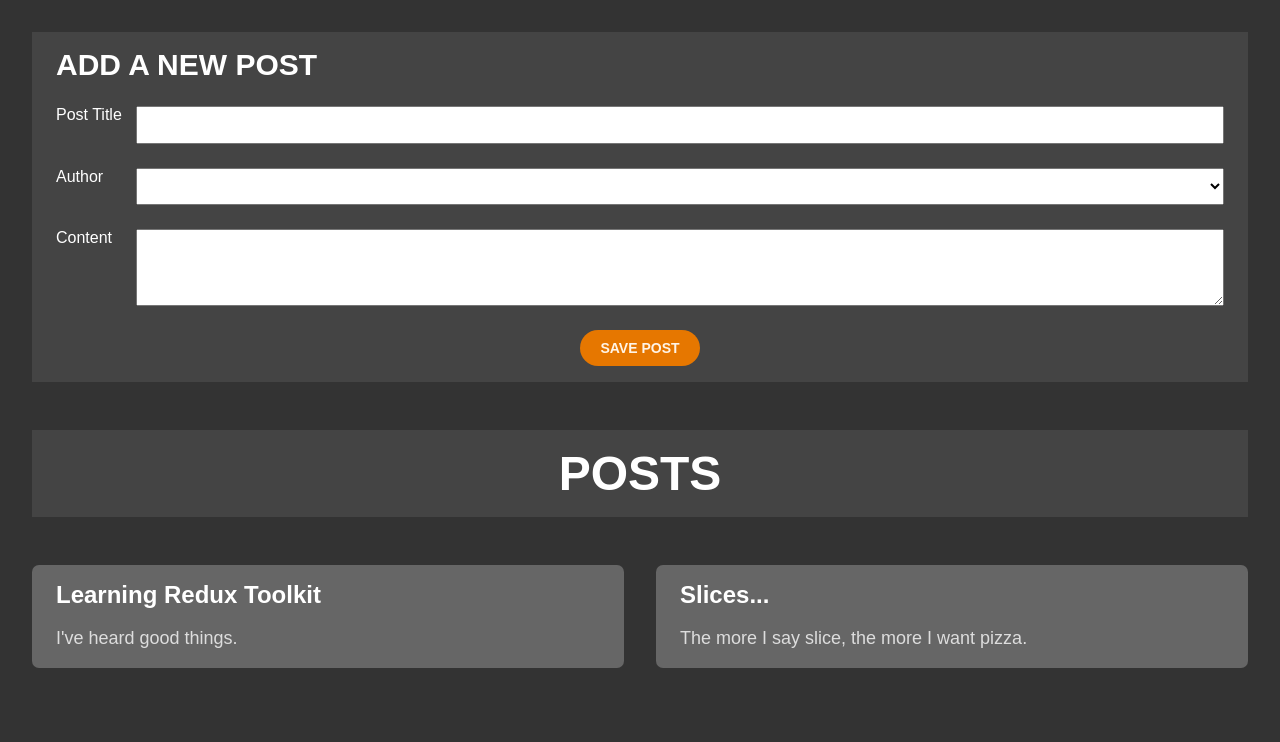
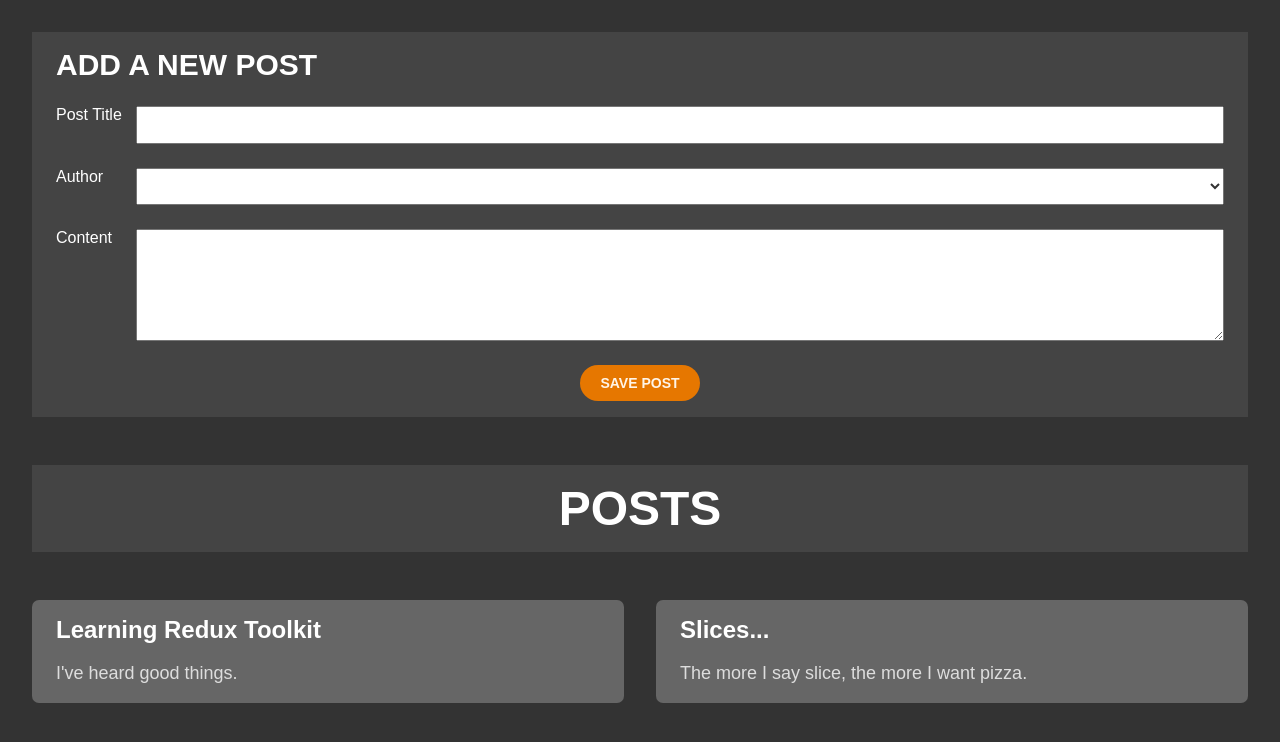
Before and after one commit to luixmed/personal-react-projects, a React (Vite) app in the folder 01-blog/: page / in a window 1280 px wide. Shown: the top 742 px of the page. Built offline with nearby package versions, Linux system fonts and the light colour scheme.

Commit message:
style: Add styling for the form textarea

```diff
--- a/01-blog/src/features/posts/AddPostFormStyles.js
+++ b/01-blog/src/features/posts/AddPostFormStyles.js
@@ -27,11 +27,19 @@ export const AddPostFormStyled = styled.section`
 
   input,
   select {
-    color: inherit
+    color: #333;
     font-family: inherit;
     font-size: 1.6rem;
 
     padding: 0.8rem;
+  }
+
+  textarea {
+    color: #444;
+    font-family: inherit;
+    font-size: 1.6rem;
+
+    padding: 1rem;
   }
 
   button {
```
